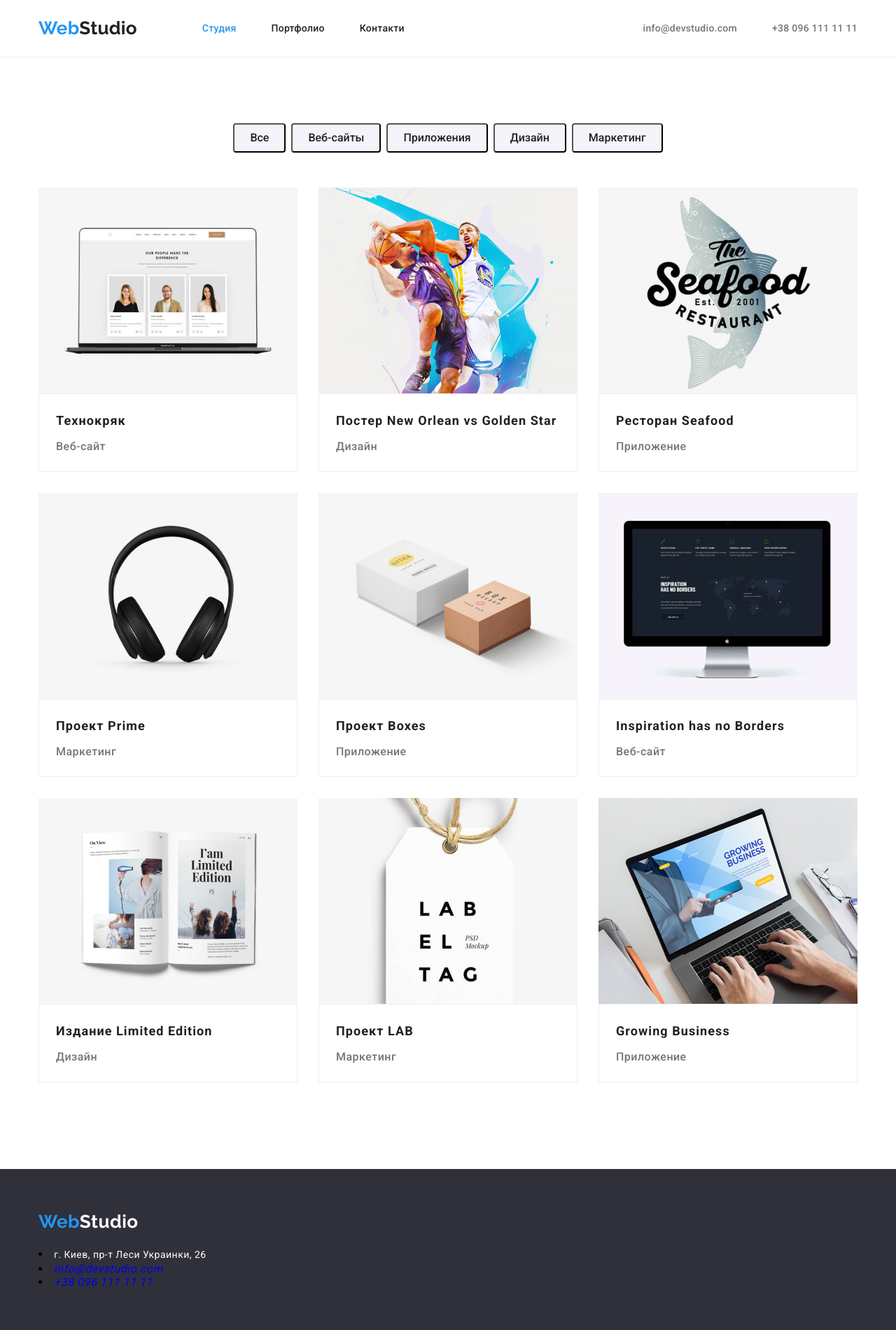
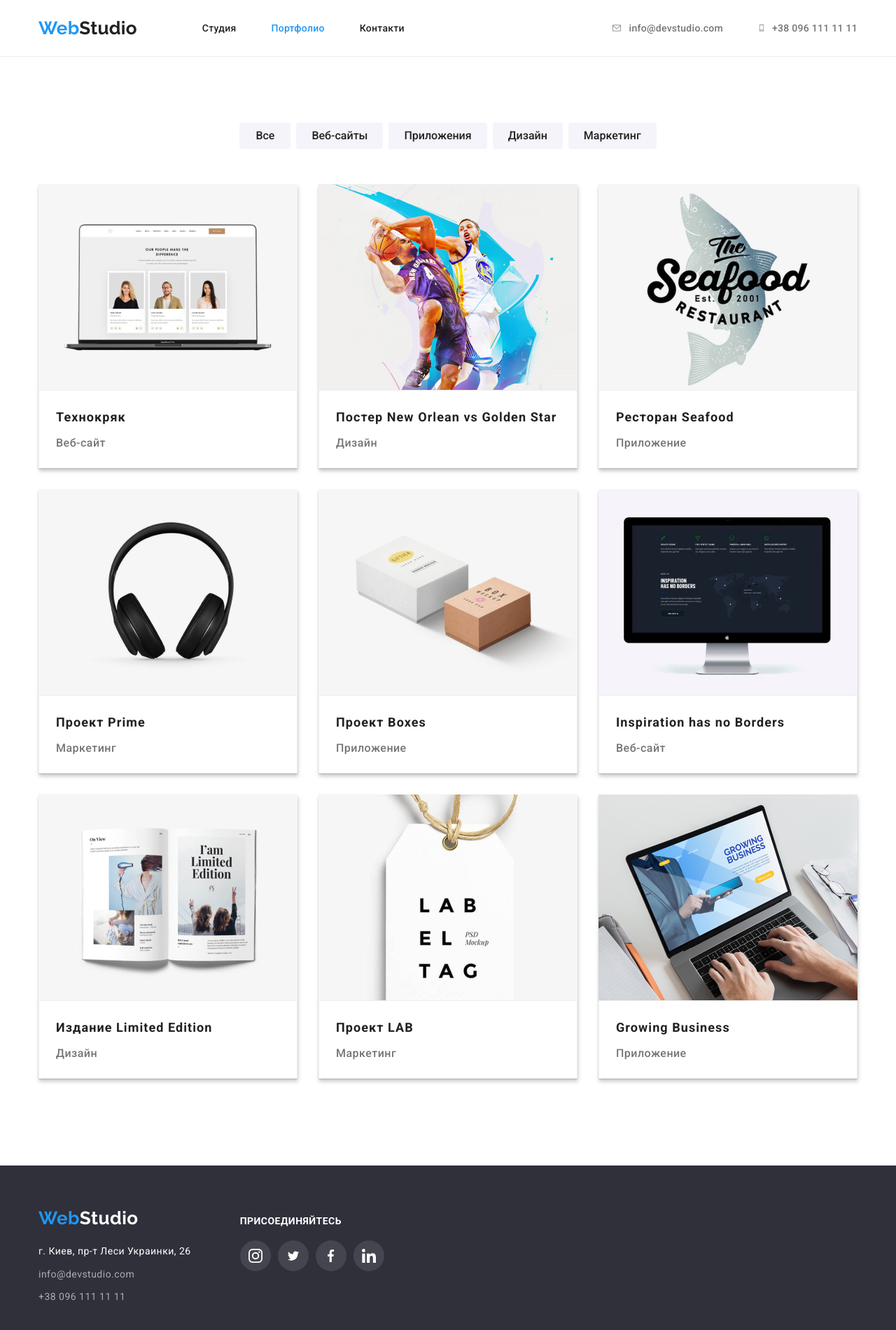
Before and after one commit to annamaksiian/goit-markup-hw-04, a plain HTML site: page portfolio.html in a window 1280 px wide. Shown: the top 1900 px of the page at 70% size. Drawn offline with nearby package versions, Linux system fonts and the light colour scheme.

Commit message:
Портфолио и тени

```diff
--- a/css/styles.css
+++ b/css/styles.css
@@ -173,6 +173,7 @@ a {
   fill: #757575;
 }
 .nav-icon {
+  display: flex;
   justify-content: center;
   align-items: center;
   cursor: pointer;
@@ -183,12 +184,12 @@ a {
   fill: #757575;
 }
 
-.icon-mail:hover,
-.icon-mail:focus {
+.nav-icon:hover .icon-mail,
+.nav-icon:focus .icon-mail {
   fill: #2196f3;
 }
-.icon-tel :hover,
-.icon-tel:focus {
+.nav-icon:hover .icon-tel,
+.nav-icon:focus .icon-tel {
   fill: #2196f3;
 }
 /*Hero*/
@@ -288,6 +289,8 @@ a {
   padding-top: 30px;
   padding-bottom: 30px;
   text-align: center;
+  box-shadow: 0px 1px 3px rgba(0, 0, 0, 0.12), 0px 1px 1px rgba(0, 0, 0, 0.14),
+    0px 2px 1px rgba(0, 0, 0, 0.2);
 }
 
 .item {
@@ -315,29 +318,36 @@ a {
   display: flex;
   justify-content: center;
   align-items: center;
+  cursor: pointer;
+  border: 1px solid rgba(175, 177, 184, 1);
+  color: var(--text-secondary);
+  width: 100%;
+  height: 100%;
 }
+
 .client-item {
-  border: 1px solid rgba(175, 177, 184, 1);
   border-radius: 4px;
   width: 170px;
   height: 92px;
   display: flex;
   justify-content: center;
   align-items: center;
-  fill: var(--text-secondary);
 }
+
 .icon-cl {
-  fill: rgba(175, 177, 184, 1);
+  fill: currentColor;
 }
-.icon-cl:hover,
-.icon-cl:focus {
-  fill: var(--theme-color);
+
+.client-icon:hover,
+.client-icon:focus {
+  color: var(--theme-color);
+  border: 1px solid var(--theme-color);
 }
 
 .client-item:not(:last-child) {
   margin-right: 30px;
-  border: 1px solid rgba(175, 177, 184, 1);
 }
+
 /** FOOTER**/
 .footer {
   background-color: var(--secondary-color);
@@ -388,8 +398,8 @@ a {
 .icon {
   fill: rgba(175, 177, 184, 1);
 }
-.icon:hover,
-.icon:focus {
+.networks-icon:hover .icon,
+.networks-icon:focus .icon {
   fill: var(--primary-white-color);
 }
 .join-item:not(:last-child) {
@@ -429,6 +439,7 @@ a {
   border-radius: 4px;
   padding: 6px 22px;
   min-width: 73px;
+  border: none;
 
   font-family: var(--primary-font);
   color: var(--text-primary);
@@ -445,6 +456,8 @@ a {
 .button-nav:focus {
   color: var(--primary-white-color);
   background-color: var(--theme-color);
+  box-shadow: 0px 3px 1px rgba(0, 0, 0, 0.1), 0px 1px 2px rgba(0, 0, 0, 0.08),
+    0px 2px 2px rgba(0, 0, 0, 0.12);
 }
 /*Content*/
 .description {
@@ -462,9 +475,10 @@ a {
   display: block;
   margin-right: 30px;
   margin-bottom: 30px;
+  box-shadow: 0px 1px 1px rgba(0, 0, 0, 0.12), 0px 4px 4px rgba(0, 0, 0, 0.06),
+    1px 4px 6px rgba(0, 0, 0, 0.16);
 }
 .content .item:nth-child(3n + 3) {
-  margin-bottom: 0;
   margin-right: 0;
 }
 .content-title {
--- a/portfolio.html
+++ b/portfolio.html
@@ -22,14 +22,29 @@
             <a lang="en" href="./index.html" class="logo"><span>Web</span>Studio</a>
 
             <ul class="site-nav">
-                <li class="list"><a href="./index.html" class="link current">Студия</a></li>
-                <li class="list"><a href="./portfolio.html" class="link">Портфолио</a></li>
+                <li class="list"><a href="./index.html" class="link">Студия</a></li>
+                <li class="list"><a href="./portfolio.html" class="link current">Портфолио</a></li>
                 <li class="list"><a href="" class="link">Контакти</a></li>
             </ul>
 
             <ul class="auth-nav">
-                <li class="list"><a href="mailto:info@devstudio.com" class="link">info@devstudio.com</a></li>
-                <li class="list"><a href="tel:+380961111111" class="link">+38 096 111 11 11</a></li>
+                <li class="list navigation">
+                    <a href="/" class="nav-icon">
+                        <svg class="icon-mail" width="16" height="12">
+                            <use href="./images/icons.svg#icon-mail"></use>
+                        </svg>
+                        <a href="mailto:info@devstudio.com" class="link">info@devstudio.com</a>
+                    </a>
+
+                </li>
+                <li class="list navigation">
+                    <a href="/" class="nav-icon">
+                        <svg class="icon-tel" width="10" height="16">
+                            <use href="./images/icons.svg#icon-tel"></use>
+                        </svg>
+                    </a>
+                    <a href="tel:+380961111111" class="link">+38 096 111 11 11</a>
+                </li>
             </ul>
         </nav>
     </div>
@@ -131,23 +146,59 @@
 </section>
     </main>
 <footer class="footer">
-    <div class="container">
+    <div class="container footer-container">
+        <div class="foot">
      <a lang="en" href="./index.html" class="logo-secondary">
       <span>Web</span>Studio</a>
      <address class="address">
-            <ul></ul>
-            <li class="location">
-                <a href="https://goo.gl/maps/e9gc64bWVvTJH4VD8" class="geolocation link">
-                    г. Киев, пр-т Леси Украинки, 26 </a>
+         <ul class="address-list">
+         <li class="location address-item" >
+         <a href="https://goo.gl/maps/e9gc64bWVvTJH4VD8"
+         class="geolocation link">
+         г. Киев, пр-т Леси Украинки, 26  </a>
          </li>
-            <li class="mail">
-                <a href="mailto:info@devstudio.com" class="link">info@devstudio.com</a>
+         <li class="mail address-item">
+          <a href="mailto:info@devstudio.com" class="link address-link">info@devstudio.com</a>
          </li>
-            <li class="tel">
-                <a href="tel:+380961111111" class="link">+38 096 111 11 11</a>
+         <li class="tel address-item">
+          <a href="tel:+380961111111" class="link address-link">+38 096 111 11 11</a>
          </li>
           </ul>
     </address>
+    </div>
+    <div class="exhortation">
+    <h2 class="exhortation-item">ПРИСОЕДИНЯЙТЕСЬ</h2>
+    <ul class="join">
+        <li class="join-item">
+            <a href="/" class="networks-icon">
+                <svg class="icon" width="20" height="20" >
+                    <use href="./images/icons.svg#icon-instagram"></use>
+                </svg>
+            </a>
+        </li>
+        <li class="join-item">
+            <a href="/" class="networks-icon">
+                <svg class="icon" width="20" height="16.25">
+                    <use href="./images/icons.svg#icon-twitter"></use>
+                </svg>
+            </a>
+        </li>
+        <li class="join-item">
+            <a href="/" class="networks-icon">
+                <svg class="icon" width="10" height="20">
+                    <use href="./images/icons.svg#icon-facebook"></use>
+                </svg>
+            </a>
+        </li>
+        <li class="join-item">
+            <a href="/" class="networks-icon">
+                <svg class="icon" width="20" height="20">
+                    <use href="./images/icons.svg#icon-linkedin"></use>
+                </svg>
+            </a>
+        </li>
+    </ul>
+    </div>
     </div>
 </footer>
 </body>
```
Also changed, not shown: index.html (+6 -6 lines). Lines whose indentation alone changed are shown as unchanged.
